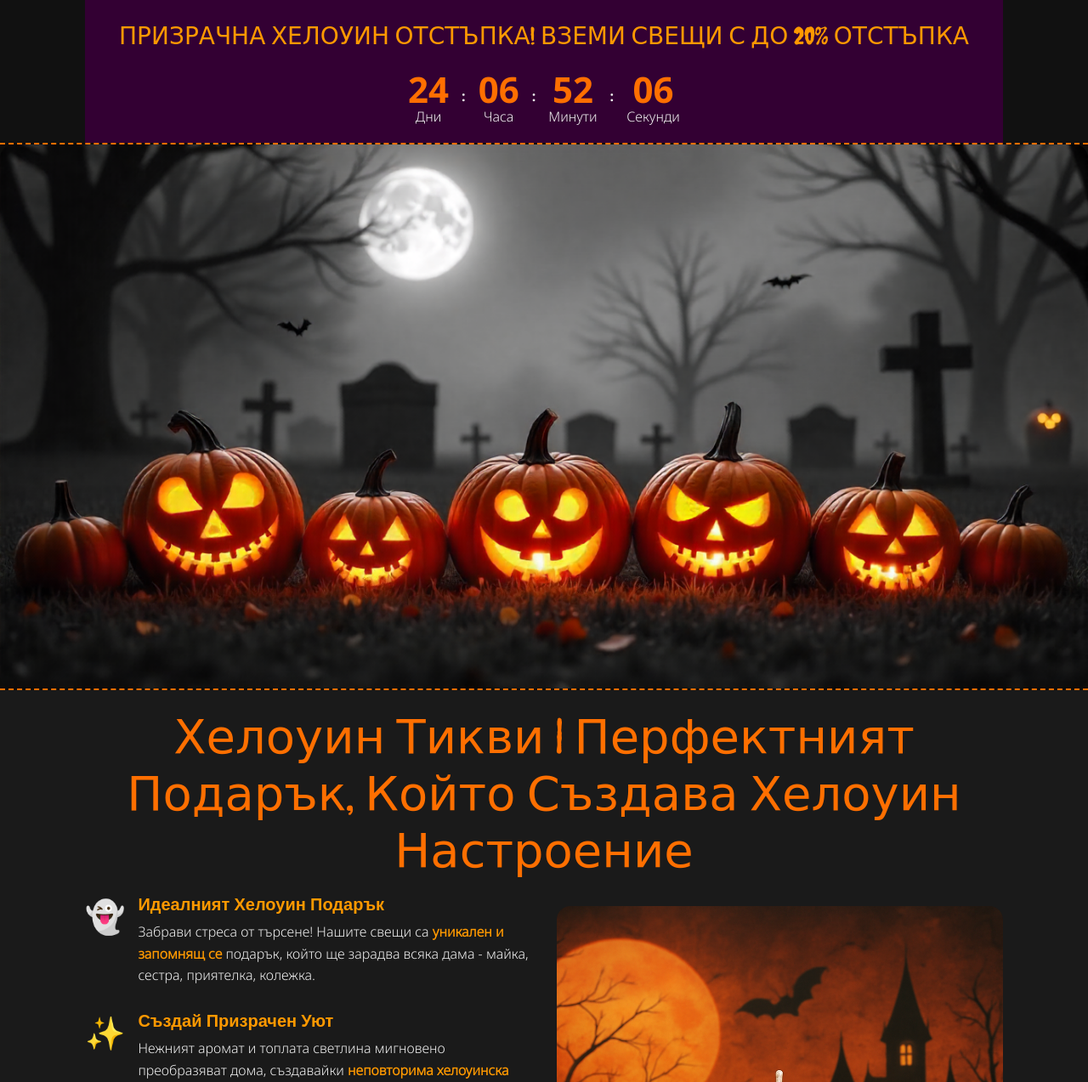
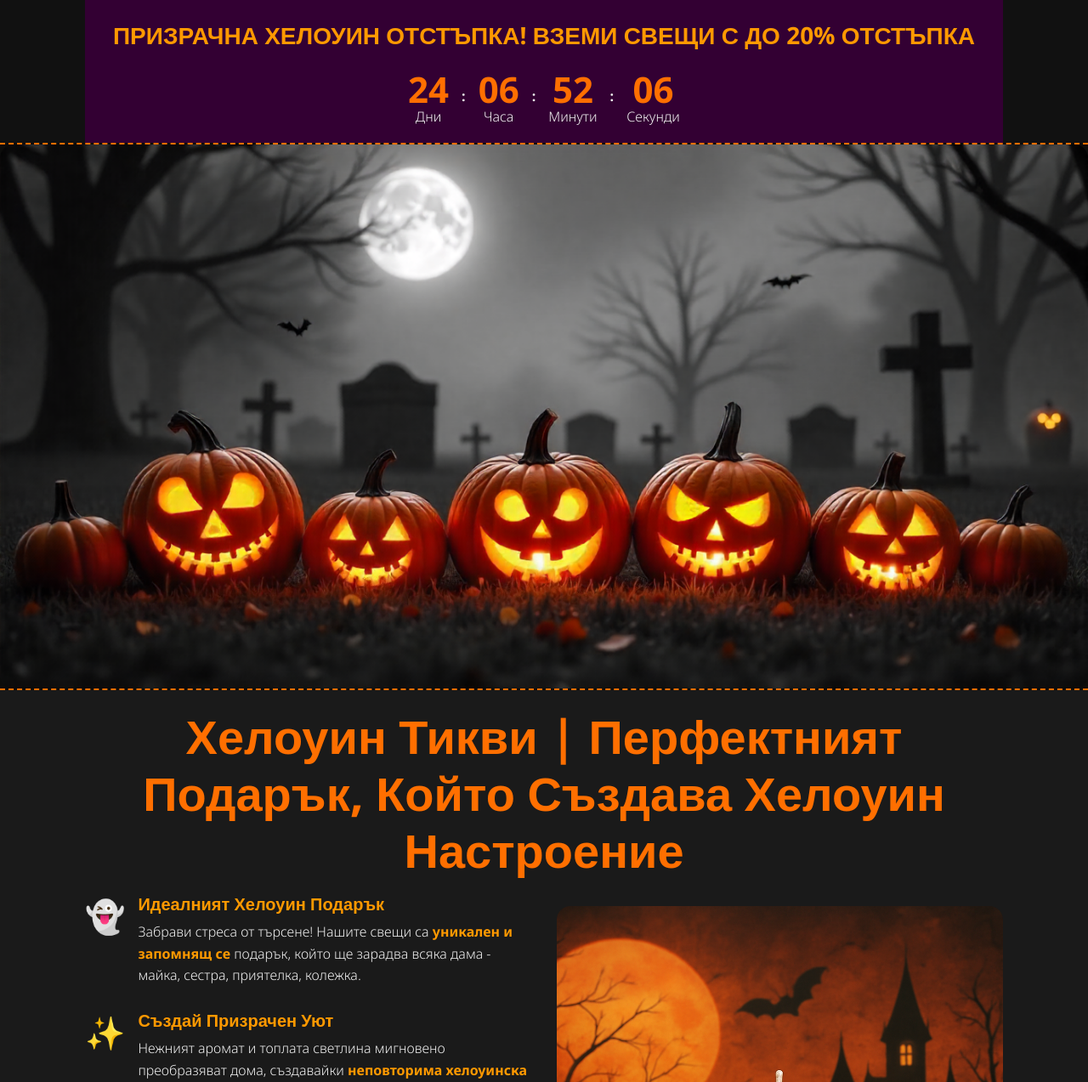
Before and after one commit to AlexanderKaragiozov/KataleyaCandles-halloween, a Django app: page /halloween/ in a window 1280 px wide. Shown: the top 1273 px of the page at 85% size. Run offline with Django 5.2, Linux system fonts and the light colour scheme.

Commit message:
font changes

```diff
--- a/static/css/styles.css
+++ b/static/css/styles.css
@@ -1,4 +1,5 @@
-@import url('https://fonts.googleapis.com/css2?family=Creepster&display=swap');
+@import url('https://fonts.googleapis.com/css2?family=Open+Sans:wght@300;400;700&family=Noto+Sans:wght@300;400;700&display=swap');
+/* Removed Creepster, ensuring Open Sans and Noto Sans are imported */
 
 /* Basic Reset & Body Styles */
 body {
@@ -11,8 +12,8 @@ body {
 }
 
 h1, h2, h3, h4, h5, h6 {
-    font-family: 'Creepster', cursive; /* Spooky font for headings */
-    font-weight: 400; /* Creepster is usually best at its normal weight */
+    font-family: 'Open Sans', sans-serif; /* CHANGED: Replaced Creepster with Open Sans for readability */
+    font-weight: 700;
     color: #ff6f00; /* Halloween orange for headings */
     margin-top: 0;
     margin-bottom: 1rem;
@@ -116,8 +117,8 @@ img { max-width: 100%; height: auto; display: block;
     /*border-bottom: 2px dashed #ff6f00;*/
 }
 .et_pb_countdown_timer h4.title {
-    font-family: 'Creepster', cursive;
-    font-weight: 400; /* Creepster is usually best at its normal weight */
+    font-family: 'Open Sans', sans-serif; /* CHANGED: Replaced Creepster with Open Sans */
+    font-weight: 700;
     font-style: normal;
     text-transform: uppercase;
     color: #ff9900; /* Gold-orange title */
@@ -194,8 +195,8 @@ img { max-width: 100%; height: auto; display: block;
 /* Text Module Basic */
 .et_pb_text h1, .et_pb_text h2, .et_pb_text h3, .et_pb_text h4 {
     color: #ff6f00;
-    font-family: 'Creepster', cursive;
-    font-weight: 400; /* Creepster is usually best at its normal weight */
+    font-family: 'Open Sans', sans-serif; /* CHANGED: Replaced Creepster with Open Sans */
+    font-weight: 700; /* Maintain bold appearance */
 }
 .et_pb_text p, .et_pb_text li { font-size: 16px; color: #f0f0f0;}
 .et_pb_text ul { padding-left: 20px; margin-bottom: 1rem; }
@@ -340,8 +341,8 @@ img { max-width: 100%; height: auto; display: block;
 .site-footer .et_pb_text h1 {
      font-size: 28px;
      color: #ff9900;
-     font-family: 'Creepster', cursive; /* Added for consistency */
-     font-weight: 400; /* Creepster is usually best at its normal weight */
+     font-family: 'Open Sans', sans-serif; /* CHANGED: Replaced Creepster with Open Sans */
+     font-weight: 700; /* Maintain bold appearance */
 }
 .site-footer .et_pb_text p, .site-footer .et_pb_text a {
      font-size: 16px;
```
Also changed, not shown: 1 other file.
